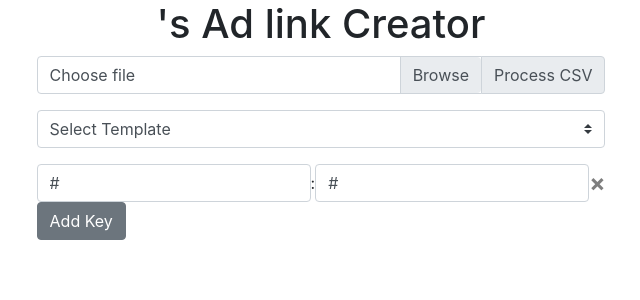
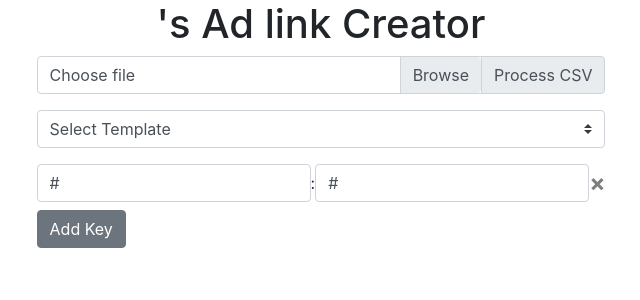
Before and after one commit to jmandarino-branch/ads-link-website, a Django app: template templates/index.html in a window 1280 px wide. Shown: the top 300 px of the page, without its empty margins (319-959 px from the left). Run offline with Django 3.2, Linux system fonts and the light colour scheme; the template is opened without the code that fills it: most values are stand-ins (such as "Sample title", 1, 10 or a date in 2020); some libraries are stand-ins or nearby versions.

Commit message:
fixed spacing issues

```diff
--- a/templates/index.html
+++ b/templates/index.html
@@ -33,7 +33,7 @@
             <div id="kvpairs" class="form-group">
 
                 {% for k,v in link_dict_items %}
-                    <div class="form-inline">
+                    <div class="form-inline mb-1">
                         <input class="form-control" name="key_{{ k }}" type="text" value="{{ k }}">:<input
                             class="form-control" name="value_{{ v }}" type="text" value="{{ v }}">
                         <button type="button" onclick="removePair(this)" class="close" aria-label="Close">
@@ -43,9 +43,11 @@
 
 
                 {% endfor %}
-                <button id="adKVButton" type="button" class="btn btn-secondary" onclick="addPair()">Add Key</button>
+                            <button id="adKVButton" type="button" class="btn btn-secondary mt-1" onclick="addPair()">Add Key</button>
 
             </div>
+
+
         </form>
 
 
@@ -103,14 +105,14 @@
             // wrap components in a form-inline dive to make the elements inline
             var div = document.createElement("div");
 
-            div.className = "form-inline";
+            div.className = "form-inline mb-1";
 
 
 
             div.appendChild(input);
             div.appendChild(document.createTextNode(":"));
             div.appendChild(input2);
-            div.appendChild(removeButton)
+            div.appendChild(removeButton);
 
             container.insertBefore(div, button)
 
```
